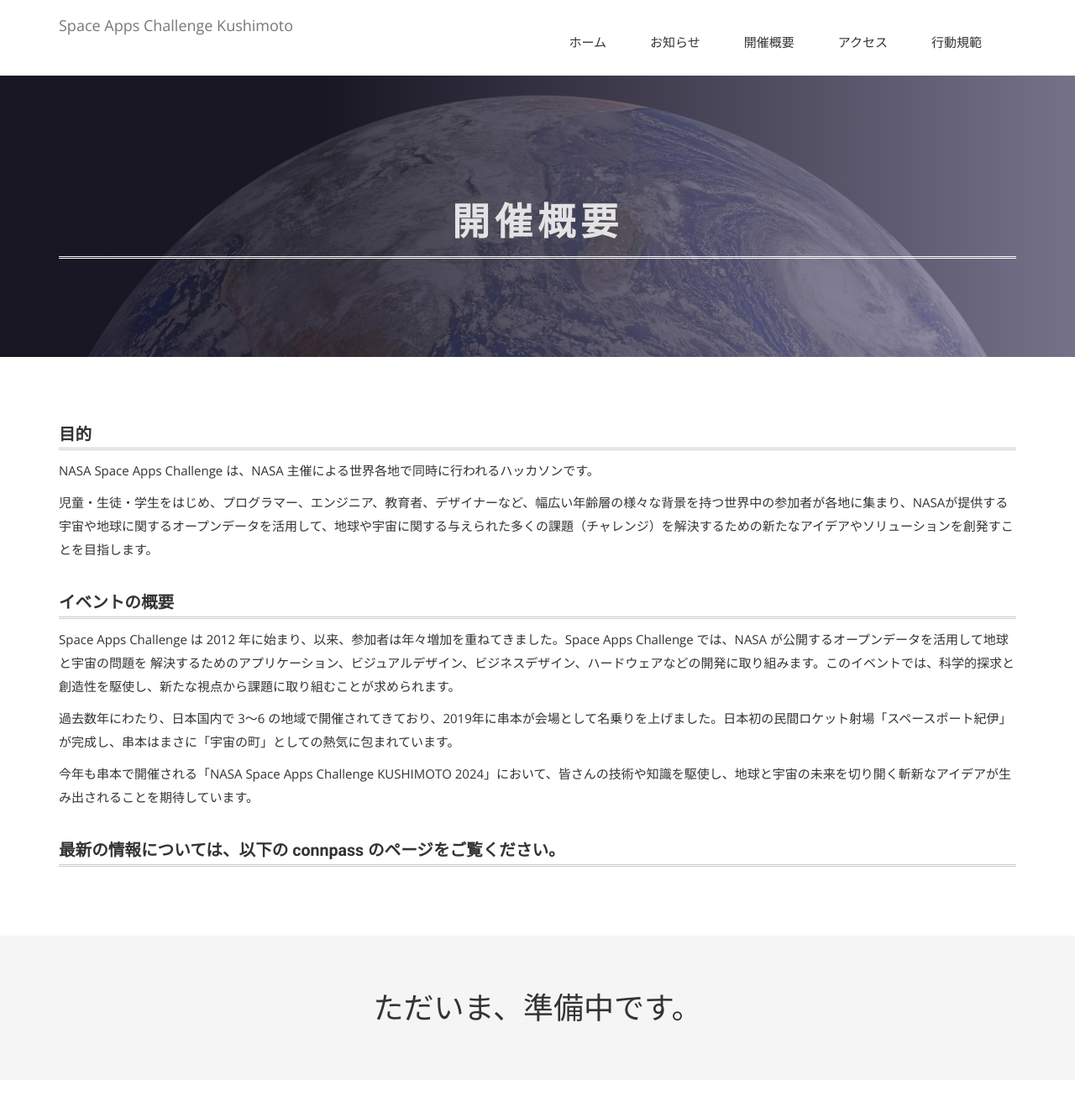
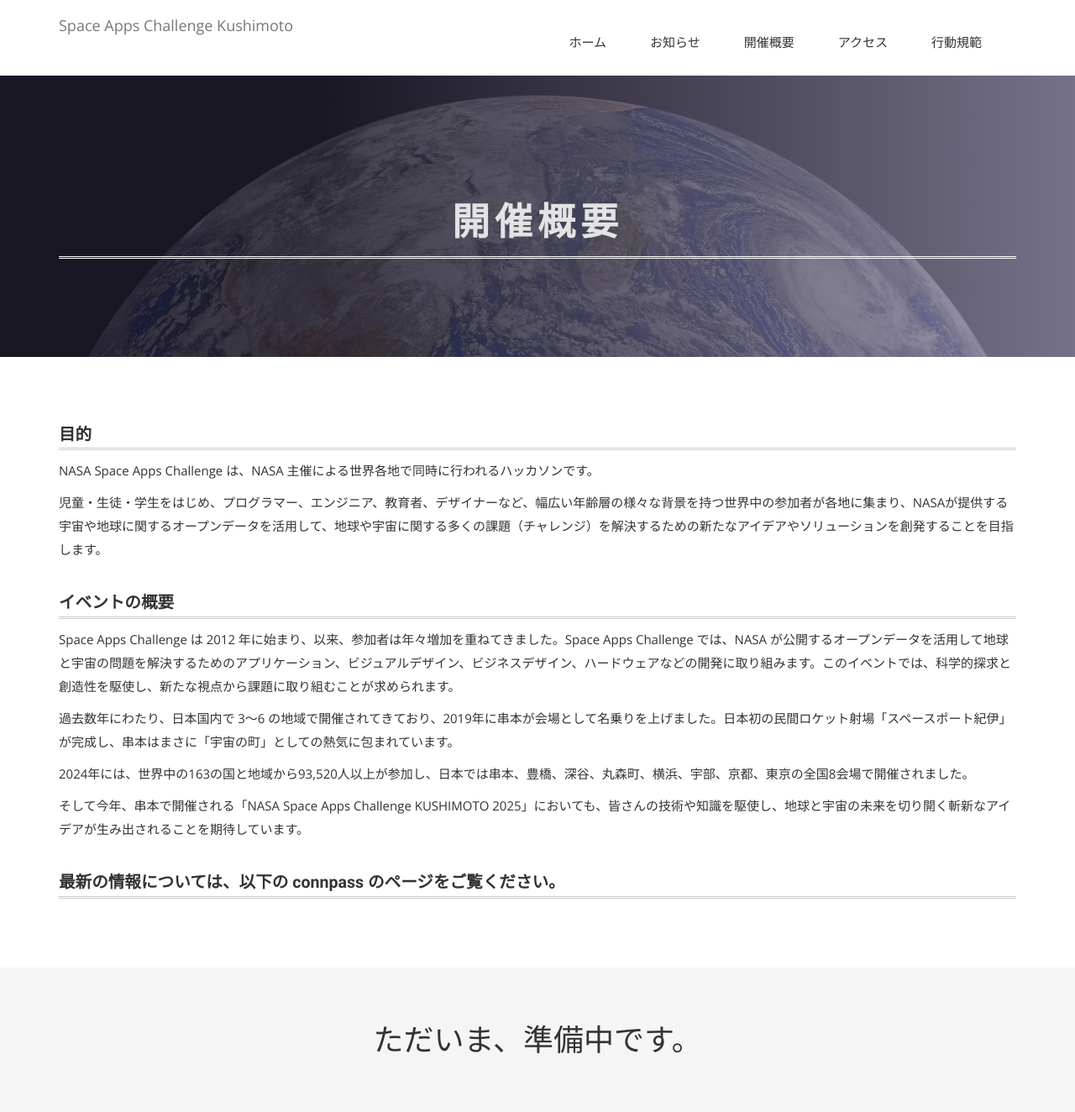
Before and after one commit to space-apps-kushimoto/space-apps-kushimoto.github.io, a Jekyll site: the page built from schedule.md, in a window 1280 px wide. Shown: the whole page at 84% size. Built offline with Jekyll 4.4.1, drawn with Linux system fonts in a browser that asks for light colours; nearby versions of some CDN libraries; some web fonts are replaced; a script that is not in the unit is left out; before the commit the page ends 1286 px from its top, so only the background shows below that.

Commit message:
Update schedule.md

```diff
--- a/schedule.md
+++ b/schedule.md
@@ -7,14 +7,13 @@
 <div style="margin: 50px 0;">
 <h2>目的</h2>
   <p>NASA Space Apps Challenge は、NASA 主催による世界各地で同時に行われるハッカソンです。</p>
-  <p>児童・生徒・学生をはじめ、プログラマー、エンジニア、教育者、デザイナーなど、幅広い年齢層の様々な背景を持つ世界中の参加者が各地に集まり、NASAが提供する宇宙や地球に関するオープンデータを活用して、地球や宇宙に関する与えられた多くの課題（チャレンジ）を解決するための新たなアイデアやソリューションを創発すことを目指します。</p>
+  <p>児童・生徒・学生をはじめ、プログラマー、エンジニア、教育者、デザイナーなど、幅広い年齢層の様々な背景を持つ世界中の参加者が各地に集まり、NASAが提供する宇宙や地球に関するオープンデータを活用して、地球や宇宙に関する多くの課題（チャレンジ）を解決するための新たなアイデアやソリューションを創発することを目指します。</p>
   <p></p>
-  <h2>イベントの概要</h2>
-<p>Space Apps Challenge は 2012 年に始まり、以来、参加者は年々増加を重ねてきました。Space Apps Challenge では、NASA が公開するオープンデータを活用して地球と宇宙の問題を
-解決するためのアプリケーション、ビジュアルデザイン、ビジネスデザイン、ハードウェアなどの開発に取り組みます。このイベントでは、科学的探求と創造性を駆使し、新たな視点から課題に取り組むことが求められます。</p>
-<p>過去数年にわたり、日本国内で 3～6 の地域で開催されてきており、2019年に串本が会場として名乗りを上げました。日本初の民間ロケット射場「スペースポート紀伊」が完成し、串本はまさに「宇宙の町」としての熱気に包まれています。</p>
-<p>今年も串本で開催される「NASA Space Apps Challenge KUSHIMOTO 2024」において、皆さんの技術や知識を駆使し、地球と宇宙の未来を切り開く斬新なアイデアが生み出されることを期待しています。</p>
-
+<h2>イベントの概要</h2>
+  <p>Space Apps Challenge は 2012 年に始まり、以来、参加者は年々増加を重ねてきました。Space Apps Challenge では、NASA が公開するオープンデータを活用して地球と宇宙の問題を解決するためのアプリケーション、ビジュアルデザイン、ビジネスデザイン、ハードウェアなどの開発に取り組みます。このイベントでは、科学的探求と創造性を駆使し、新たな視点から課題に取り組むことが求められます。</p>
+  <p>過去数年にわたり、日本国内で 3～6 の地域で開催されてきており、2019年に串本が会場として名乗りを上げました。日本初の民間ロケット射場「スペースポート紀伊」が完成し、串本はまさに「宇宙の町」としての熱気に包まれています。</p>
+  <p>2024年には、世界中の163の国と地域から93,520人以上が参加し、日本では串本、豊橋、深谷、丸森町、横浜、宇部、京都、東京の全国8会場で開催されました。</p>
+  <p>そして今年、串本で開催される「NASA Space Apps Challenge KUSHIMOTO 2025」においても、皆さんの技術や知識を駆使し、地球と宇宙の未来を切り開く斬新なアイデアが生み出されることを期待しています。</p>
   <p></p>
   <p></p>
 <h2>最新の情報については、以下の connpass のページをご覧ください。</h2>
```
